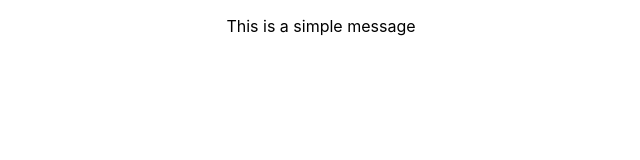
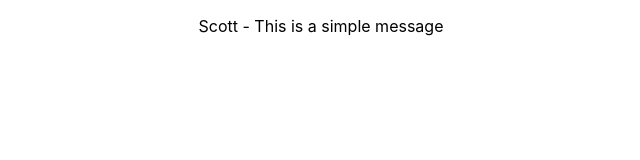
Before and after one commit to scottbromander/ts-react-small-example, a React (Create React App) app: page / in a window 1280 px wide. Shown: the top 160 px of the page, without its empty margins (319-959 px from the left). Built offline with nearby package versions, Linux system fonts and the light colour scheme.

Commit message:
adds simple interface for functional component example

```diff
--- a/src/App.tsx
+++ b/src/App.tsx
@@ -4,7 +4,6 @@ import './App.css';
 import Message from './Message';
 
 class App extends Component<any> {
-
 
 
   render() {
@@ -27,7 +26,7 @@ class App extends Component<any> {
 
     return (
       <div className="App">
-        <Message message='This is a simple message'/>
+        <Message name='Scott' message='This is a simple message'/>
       </div>
     );
   }
--- a/src/Message.tsx
+++ b/src/Message.tsx
@@ -1,8 +1,13 @@
 import React from 'react';
 
+interface IUserMessage {
+  name: string,
+  message: string
+}
+
 // Note that without the :any, TS will infer that is will be 'any'
-const Message = (prop: {message: string}): any => {
-  return <p>{prop.message}</p>;
+const Message = (props: IUserMessage): any => {
+  return <p>{props.name} - {props.message}</p>;
 };
 
 export default Message;
```
